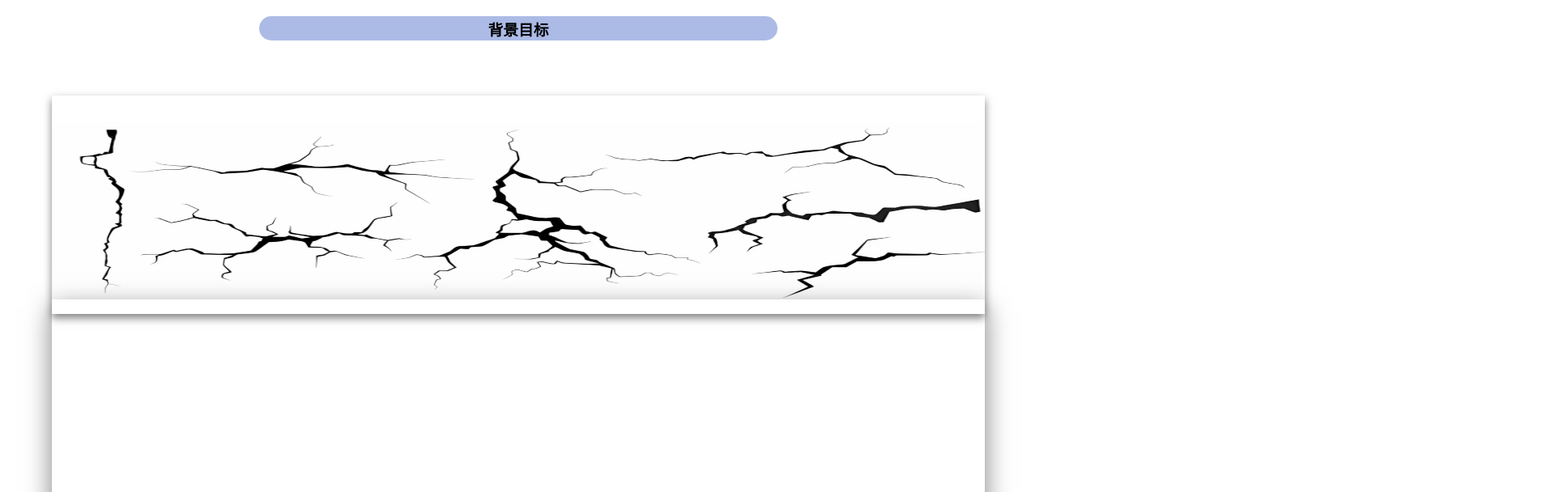
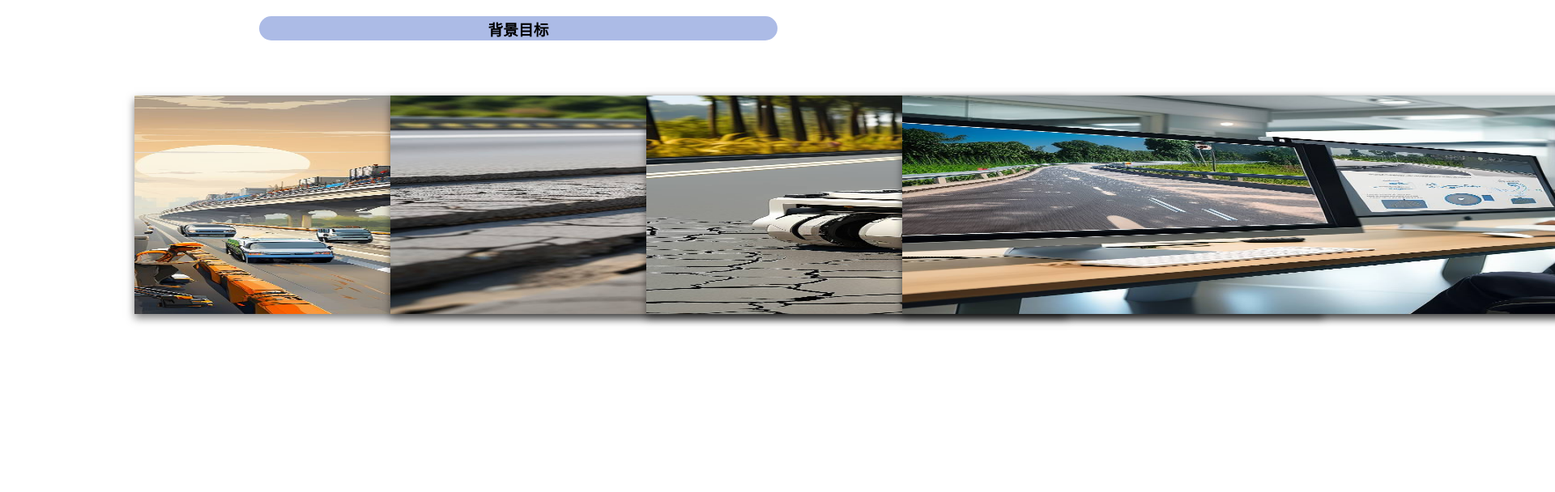
Before and after one commit to 505462019cj/505462019cj.github.io-home-page, a plain HTML site: page setting.html in a window 1280 px wide. Shown: the top 608 px of the page at 81% size, 1920 px wide, since content can reach past the window. Drawn offline with Linux system fonts and the light colour scheme.

Commit message:
Update setting.html

```diff
--- a/setting.html
+++ b/setting.html
@@ -17,10 +17,19 @@
         </div>
         <!--首页图片展示-->
         <div class="banner">
-            <img src="./images/banner1.jpg" alt="" class="images1">
+            <a href="背景1.html"><img src="images/背景介绍1.png"  alt="" class="images1"></a>
         </div>
-        <!--目标介绍-->
-        <div class="function_picture">
+        <div class="banner">
+            <a href="背景2.html"><img src="images/背景介绍2.png"  alt="" class="images1"></a>
+        </div>
+        <div class="banner">
+            <a href="背景3.html"><img src="images/背景介绍3.png"  alt="" class="images1"></a>
+        </div>
+        <div class="banner">
+            <a href="背景4.html"><img src="images/背景介绍4.png" alt=""a class="images1"></a>
+        </div>
+        <!--目标介绍
+
         <p class="function_picture_p">
             随着国家对公路建设的大力投入，我国的公路通车总里程已经位居世界前列，这极大地促进了我国的经济建设发展。然而，随着公路的大量投运，公路的日常养护和管理已经成为制约公路运营水平提高的瓶颈。特别是路面状态采集、
             检测维护等工作更是对传统的公路运维模式提出了挑战。<br>
@@ -34,7 +43,7 @@
             因此，道路裂纹识别的背景目标就是利用先进的视觉检测技术和算法，实现对路面裂缝的自动、准确、快速识别。这不仅可以提高检测效率，降低人力成本，还可以避免人为误差，提高检测的准确性。同时，通过及时发现和修复裂
             缝，可以延长公路的使用寿命，提高道路的安全性，为公众提供更加安全、舒适的出行环境。
 
-            </p>
+        </p>-->
     </div>
 
     </div>
```
Lines whose indentation alone changed are shown as unchanged.
